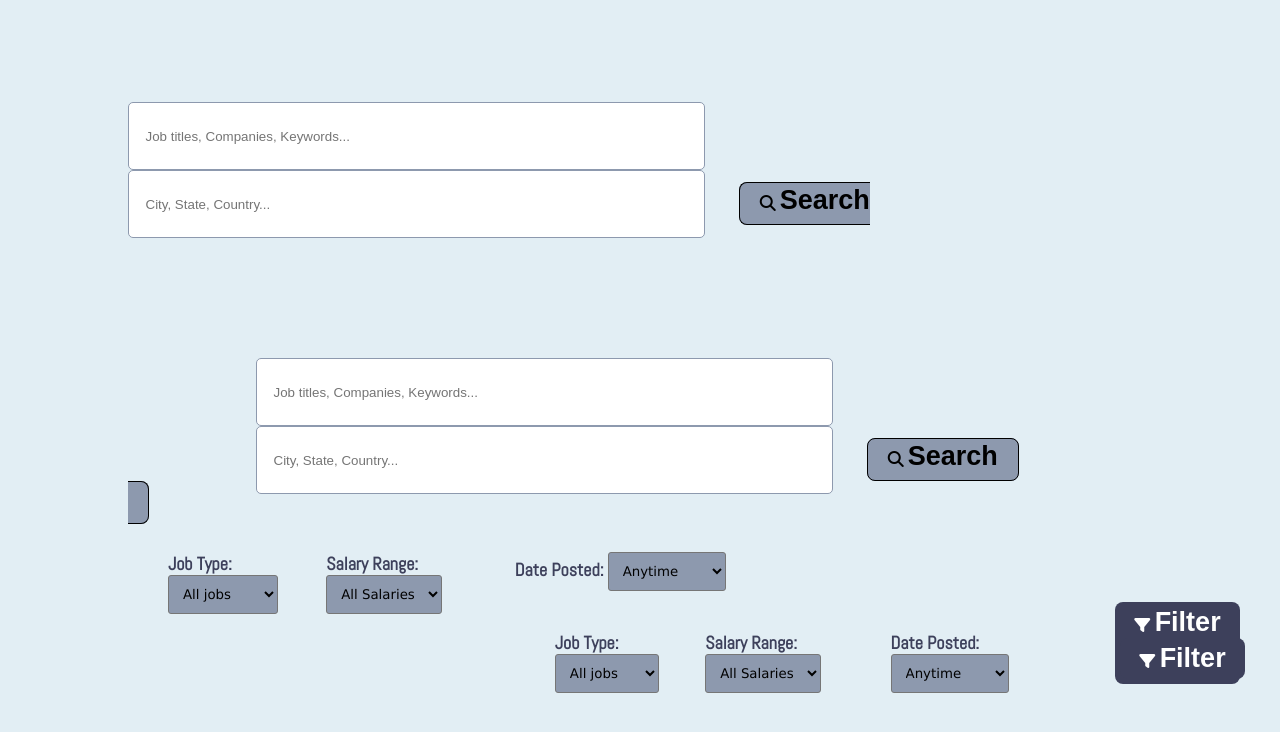
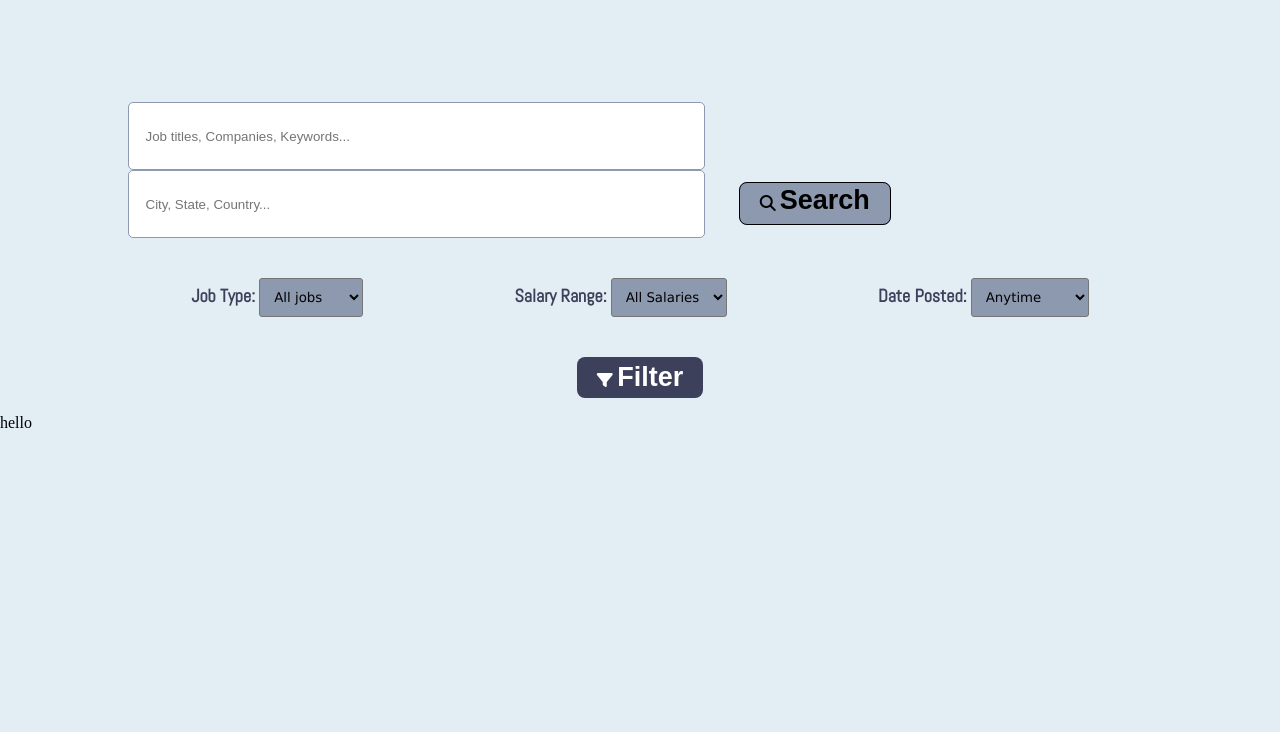
Before and after one commit to lydiadufek/CSC337-FinalProject, a website: page public_html/home.html in a window 1280 px wide. Shown: the part 138-870 px from the top of the page. After the commit the page ends 800 px from the top, so only its background shows below. Drawn offline with Linux system fonts and the light colour scheme; a web font is replaced by a local one.

Commit message:
home page changes

```diff
--- a/public_html/home.html
+++ b/public_html/home.html
@@ -32,33 +32,24 @@
     </div>
 
     <div id="search">
-        <input type="text" placeholder=" Job titles, Companies, Keywords...">
-        <input type="text" placeholder=" City, State, Country...">
+        <input type="text" id="title" placeholder=" Job titles, Companies, Keywords...">
+        <input type="text" id="location" placeholder=" City, State, Country...">
         <div id="search-butt" >
             <i class="fa-solid fa-magnifying-glass"></i>
-            <p>Search</p>
-
-        <div id="search">
-            <input type="text" id = "title" placeholder=" Job titles, Companies, Keywords...">
-            <input type="text" id = "location" placeholder=" City, State, Country...">
-            <div id="search-butt" onclick="searchJob()">
-                <i class="fa-solid fa-magnifying-glass"></i>
-                <p>Search</p>
-
-            </div>
+            <p onclick="searchJob()">Search</p>
         </div>
     </div>
 
     <div id="filters">
         <div class="filter">
-                <label for="job-type">Job Type:</label>
-                <select id="job-type">
+            <label for="employment-type">Job Type:</label>
+            <select id="employment-type">
             <option value="All jobs" selected>All jobs</option>
             <option value="Full-time">Full time</option>
             <option value="Part-time">Part-time</option>
-                <option value="Remote" >Remote</option>
+            <!-- <option value="Remote" >Remote</option>
             <option value="Internship" >Internship</option>
-                <option value="Other">Other</option>
+            <option value="Other">Other</option> -->
             </select>
     </div>
 
@@ -81,42 +72,6 @@
                 <option value="Past month" >Past month</option>
                 <option value="Anytime" selected>Anytime</option>
             </select>
-        <div id="filters">
-
-            <div class="filter">
-                    <label for="employment-type">Job Type:</label>
-                    <select id="employment-type">
-                    <option value="All jobs" selected>All jobs</option>
-                    <option value="Full-time">Full time</option>
-                    <option value="Part-time">Part-time</option>
-                    <!-- <option value="Remote" >Remote</option>
-                    <option value="Internship" >Internship</option>
-                    <option value="Other">Other</option> -->
-                    </select>
-            </div>
-
-
-            <div class="filter">
-                <label for="amount">Salary Range:</label>
-                <select name="amount" id="amount">
-                    <option value="All salaries" selected>All Salaries</option>
-                    <option value="33000">$33,000+</option>
-                    <option value="42000" >$42,000+</option>
-                    <option value="55000" >$55,000+</option>
-                    <option value="105000" >$105,000</option>
-                </select>
-            </div>
-
-
-            <div class="filter">
-                <label for="date">Date Posted:</label>
-                <select name="Date" id="date">
-                    <option value="24h">Past 24h </option>
-                    <option value="week">Past week</option>
-                    <option value="month" >Past month</option>
-                    <option value="Anytime" selected>Anytime</option>
-                </select>
-            </div>
 
         </div>
     </div>
@@ -124,20 +79,12 @@
     <div id="filter-butt" >
         <i class="fa fa-thin fa-filter"></i>
         <p>Filter</p>
-        <div id="filter-butt" >
-            <i class="fa fa-thin fa-filter"></i>
-             <p>Filter</p>
-
     </div>
 
+    <div id="displayContent">
+        <p>hello</p>
+    </div>
 
-        <div> </div>
-
-
-        <script src="script.js"></script>
-
-    </div>
-    <div> </div>
     <script src="script.js"></script>
 </body>
 </html>
--- a/public_html/script.js
+++ b/public_html/script.js
@@ -199,7 +199,7 @@ function searchJob() {
     var t = document.getElementById("title").value;
     var l = document.getElementById("location").value;
     var e = document.getElementById("employment-type").value;
-    var a = document.getElementById("amount").value;
+    var a = document.getElementById("salary").value;
     var d = document.getElementById("date").value;
     if (d == "24h") {
         d = new Date();
@@ -263,7 +263,7 @@ function searchJob() {
         })
         .then((text) => {
             console.log(text);
-            alert(text);
+            displayDiv(text);
         })
         .catch((error) => {
             console.log('THERE WAS A PROBLEM');
@@ -273,6 +273,33 @@ function searchJob() {
 
 }
 
+function displayDiv(items) {
+  let items_div = document.getElementById("displayContent");
+
+  //clearing the display area
+//   while (items_div.firstChild) {
+//     items_div.removeChild(items_div.firstChild);
+//   }
+
+  for(let i=0; i < items.length; i++) {
+    console.log(items[i])
+    // formatString = '<div' + '">'
+    //   + items[i].title + '<br/>'
+    //   + '' + '<br/>'
+    //   + items[i].description + '<br/>'
+    //   + items[i].company +'<br/>'
+    //   + items[i].location + '</div>\n' + '<br/>';
+
+    // //styling the new div
+    // let div = document.createElement("div");
+    // div.style.border = "dashed 2px rgb(29, 29, 83)";
+    // div.style.marginTop = "15px";
+    // div.style.textAlign = "center"
+    // div.innerHTML = formatString;
+
+    // items_div.appendChild(div);
+  }
+}
 
 // turn js cookie to readable string.
 // from internet.
```
Also changed, not shown: server.js (+26 -7 lines). Lines whose indentation alone changed are shown as unchanged.
